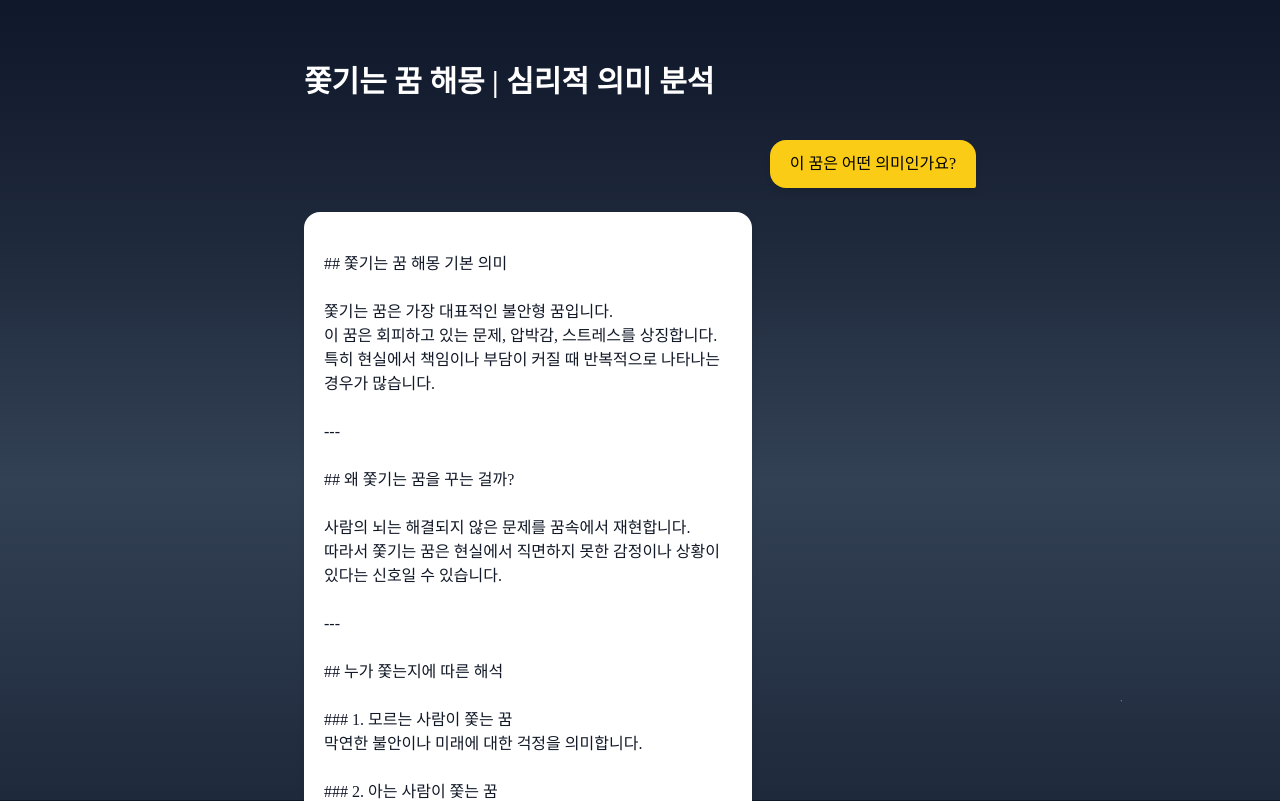
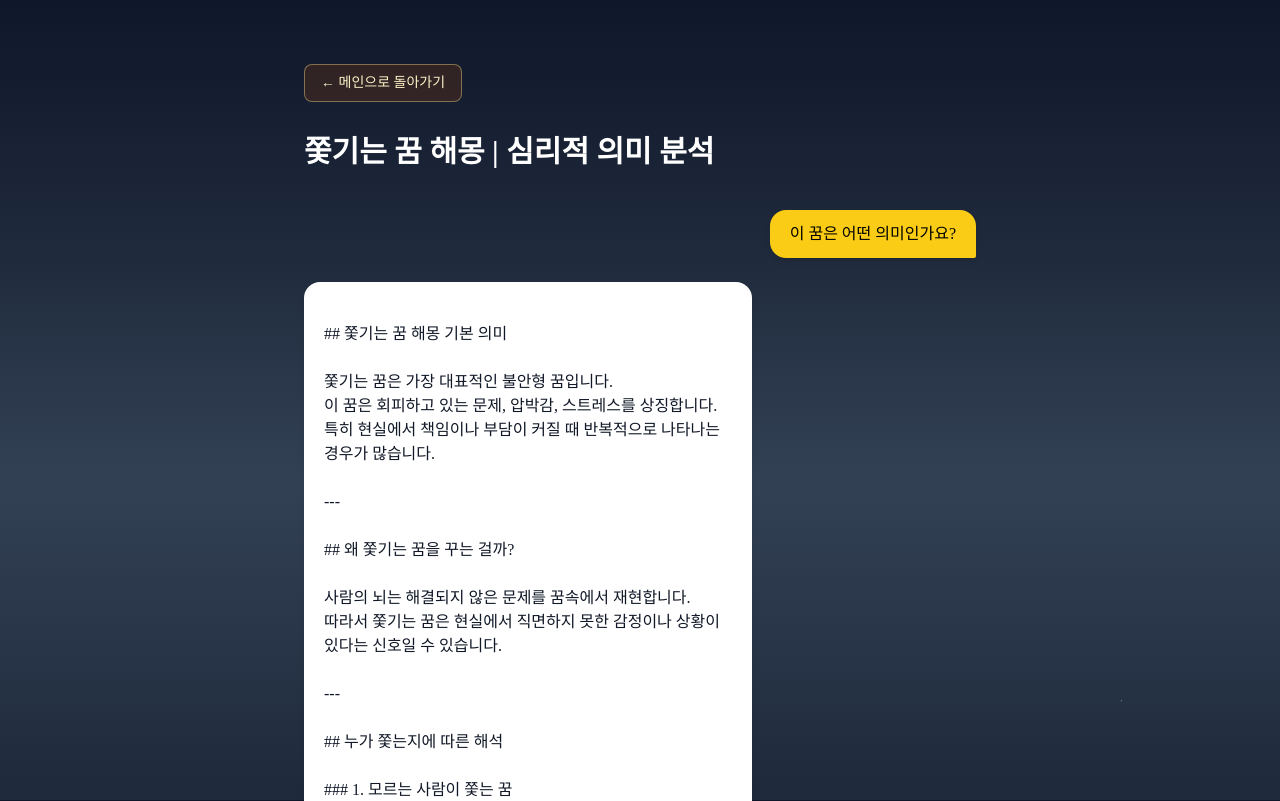
Before and after one commit to kiwi-content/dream-interpreter, a Next.js app: page /dream/chasing-dream in a window 1280 px wide. Shown: the top 801 px of the page. Built offline with nearby package versions, Linux system fonts and the light colour scheme; a web font is replaced by a local one.

Commit message:
Update page.tsx

```diff
--- a/app/dream/[slug]/page.tsx
+++ b/app/dream/[slug]/page.tsx
@@ -1,3 +1,4 @@
+import Link from 'next/link'
 import type { Metadata } from 'next'
 import { notFound } from 'next/navigation'
 
@@ -689,6 +690,14 @@ export default function DreamPage({
   return (
     <div className="min-h-screen px-6 py-16 relative z-10">
       <div className="max-w-2xl mx-auto text-white">
+        <div className="mb-8">
+          <Link
+            href="/"
+            className="inline-block px-4 py-2 rounded-lg bg-amber-900/30 hover:bg-amber-800/40 border border-amber-200/40 text-amber-100 text-sm transition"
+          >
+            ← 메인으로 돌아가기
+          </Link>
+        </div>
 
         <h1 className="text-3xl font-bold mb-10">
           {dream.title}
```
